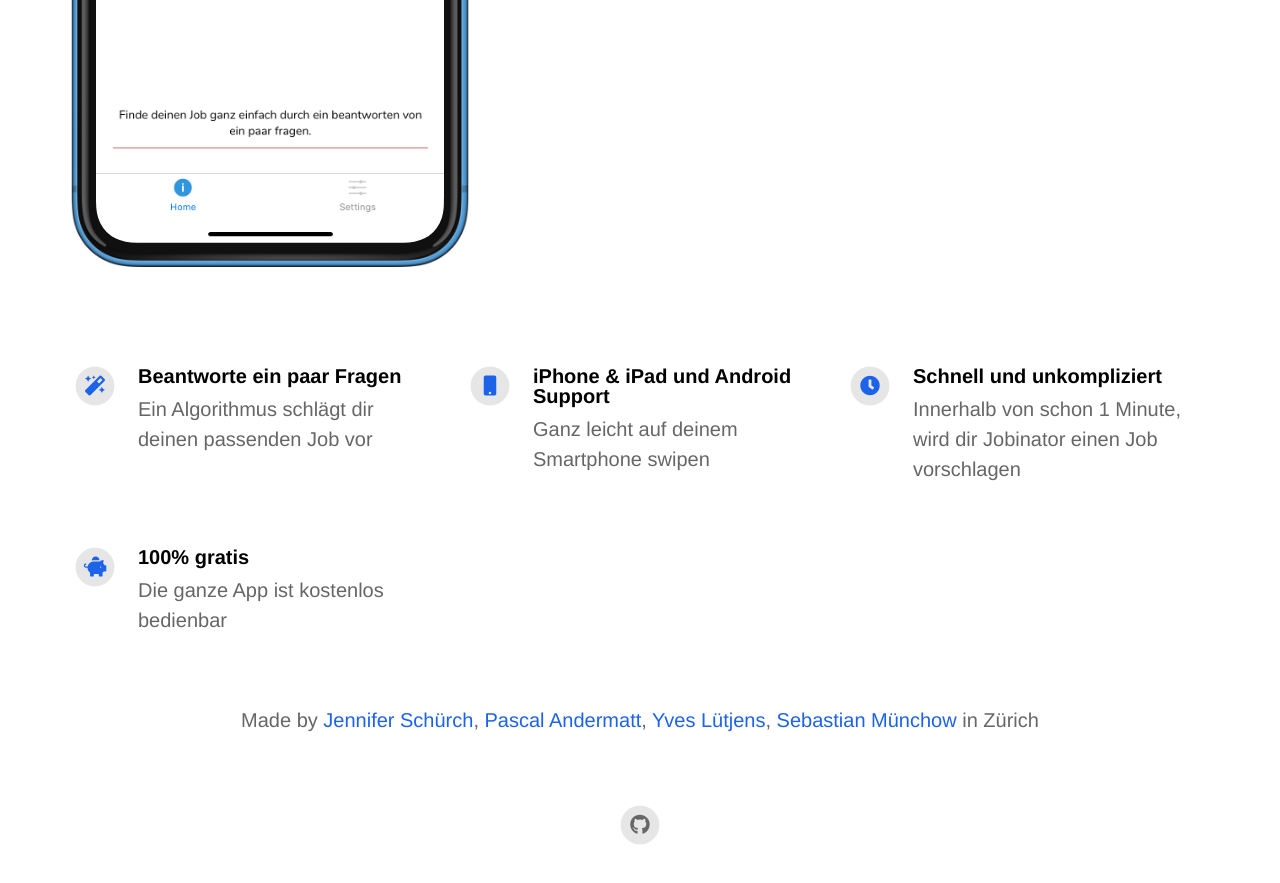
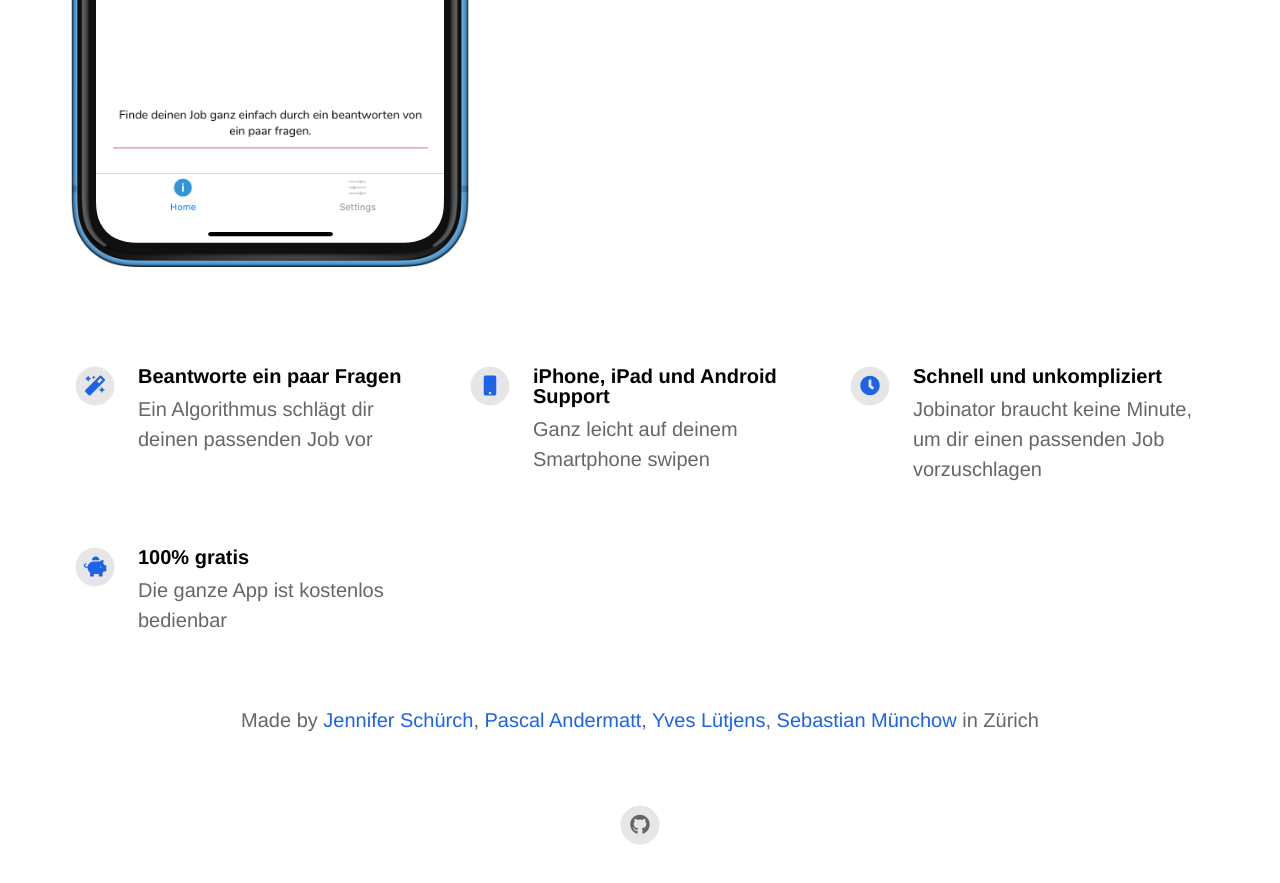
Before and after one commit to pandermatt/Jobinator-Website, a Jekyll site: the page built from index.html, in a window 1280 px wide, cut to the strip 718-1618 px from the top of the page. Shown: the top 883 px of the strip. Built offline with Jekyll 4.4.1, drawn with Linux system fonts in a browser that asks for light colours; nearby versions of some CDN libraries.

Commit message:
Update _config.yml
beautify texts

```diff
--- a/_config.yml
+++ b/_config.yml
@@ -35,12 +35,12 @@ features                                  :
     description                           : Ein Algorithmus schlägt dir deinen passenden Job vor
     fontawesome_icon_name                 : magic
 
-  - title                                 : iPhone & iPad und Android Support
+  - title                                 : iPhone, iPad und Android Support
     description                           : Ganz leicht auf deinem Smartphone swipen
     fontawesome_icon_name                 : mobile
 
   - title                                 : Schnell und unkompliziert
-    description                           : Innerhalb von schon 1 Minute, wird dir Jobinator einen Job vorschlagen
+    description                           : Jobinator braucht keine Minute, um dir einen passenden Job vorzuschlagen
     fontawesome_icon_name                 : clock
 
   - title                                 : 100% gratis
```
